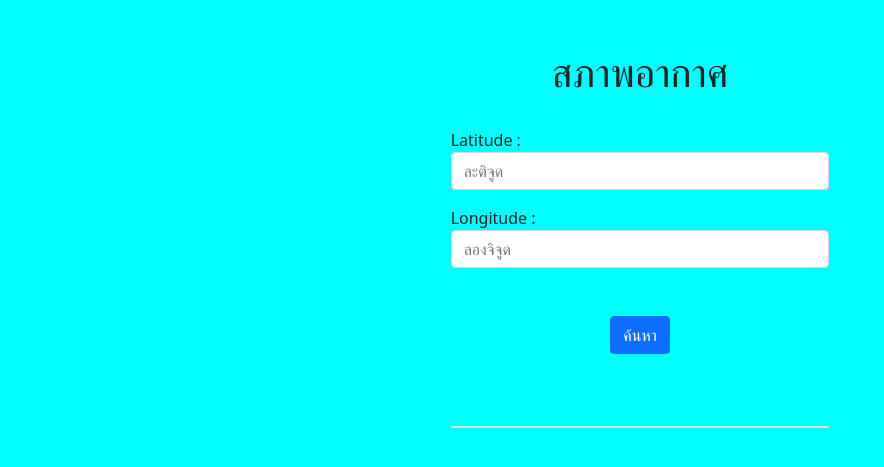
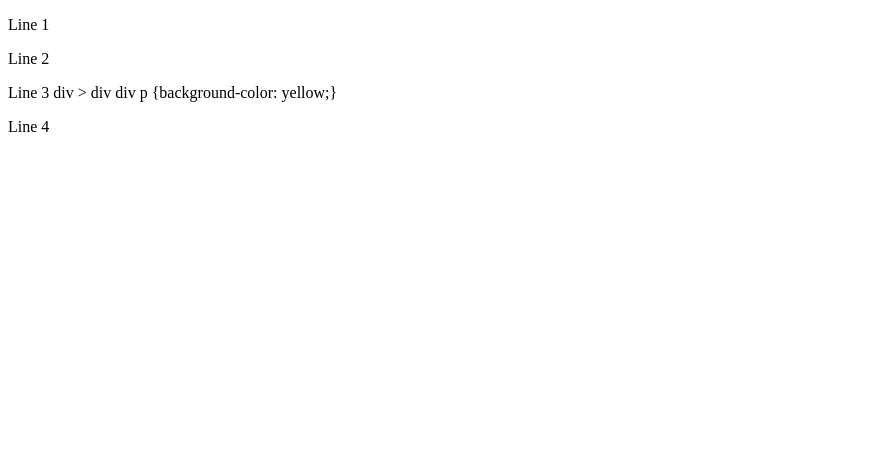
Before and after one commit to Alongkod113/json4, a PHP site: page / in a window 1280 px wide. Shown: the top 467 px of the page, without its empty margins (0-884 px from the left). Run offline with PHP 8.4, Linux system fonts and the light colour scheme.

Commit message:
Update index.php

```diff
--- a/index.php
+++ b/index.php
@@ -1,140 +1,20 @@
 <!DOCTYPE html>
-<html>
-
+<html lang="en">
 <head>
-    <title>Alongkod_63112379</title>
-    <meta name="viewport" content="initial-scale=1.0">
-    <meta charset="utf-8">
-    <script src="https://code.jquery.com/jquery-3.6.0.js"
-        integrity="sha256-H+K7U5CnXl1h5ywQfKtSj8PCmoN9aaq30gDh27Xc0jk=" crossorigin="anonymous"></script>
-    <link href="https://cdn.jsdelivr.net/npm/bootstrap@5.1.2/dist/css/bootstrap.min.css" rel="stylesheet">
-    <script src="https://cdn.jsdelivr.net/npm/bootstrap@5.1.2/dist/js/bootstrap.bundle.min.js"></script>
-
+    <meta charset="UTF-8">
+    <meta http-equiv="X-UA-Compatible" content="IE=edge">
+    <meta name="viewport" content="width=device-width, initial-scale=1.0">
+    <title>Document</title>
 </head>
-<style>
-    .br {
-        background-color: cyan
-    }
-</style>
-
-<body class="br">
-    <div class="container mt-5 col-4">
-        <div class="container mx-auto">
-            <p class="text-center h1">สภาพอากาศ</p>
-            <br />
-            <div class="from-group mb-3 ">
-                <span class="from-group-text">Latitude :</span>
-                <input type="text" class="form-control" placeholder="ละติจูด" aria-label="Latitude"
-                    aria-describedby="Latitude" id="Latitude">
-            </div>
-            <div class="from-group mb-3">
-                <span class="from-group-text">Longitude :</span>
-                <input type="text" class="form-control" placeholder="ลองจิจูด" aria-label="Longitude"
-                    aria-describedby="Longitude" id="Longitude">
-            </div>
-            <div class="container-fluid mt-5  d-flex justify-content-center">
-                <button type="button" class="btn btn-primary" id="btnSearch">ค้นหา</button>
-            </div>
-        </div>
-        <br />
-        <div class="container mt-5 d-flex justify-content-center">
-            <div class="card" id="cardWeather" style="width: 30rem; ">
-            </div>
-
+<body>
+    <div>
+        <p> Line 1</p>
+        <p> Line 2</p>
+        <div>
+            Line 3
+            div > div div p {background-color: yellow;}
         </div>
     </div>
-
+    <p> Line 4</p>
 </body>
-<script>
-
-    function setDefault() {
-        var urlDefualt = "https://api.openweathermap.org/data/2.5/weather?lat=8.2710995&lon=98.313486&appid=ec51e8410775f2be680dbd8514677c26";
-        $.getJSON(urlDefualt)
-            .done((data) => {
-                var datetime = convertHMS(data.dt);
-                var sunrise = convertHMS(data.sys["sunrise"]);
-                var sunset = convertHMS(data.sys["sunset"]);
-                var place = (data.name);
-                var windSpeed = (data.wind["speed"]);
-                var temp = ((data.main["temp"] - 273).toFixed(0) + " °C");
-                var humid = (data.main["humidity"] + "%");
-                $.each(data.weather[0], (key, value) => {
-                    for (let i = 0; i < (data.weather[0]).length; i++) {
-                        console.log(value);
-
-                    }
-                })
-
-
-                var line = "<div id='dataWeather'>";
-                line += "<img src='https://www.77kaoded.com/wp-content/uploads/2020/10/1188729.jpg' class='card-img-top' ><div class='card-body'>"
-                line += "<h5 class='card-title my-3 '>" + place + "</h5>";
-                line += "<p class='card-text'>อุณหภูมิ : " + temp + "</p>";
-                line += "<p class='card-text'>ความชื้นสัมพัทธ์ : " + humid + "</p>";
-                line += "<p class='card-text'>อาทิตย์ขึ้นเวลา : " + sunrise + "</p>";
-                line += "<p class='card-text'>อาทิตย์ตกเวลา : " + sunset + "</p>";
-                line += "<p class='card-text'>เวลา: " + datetime + "</p>";
-
-
-
-                line += "</div>"
-                $("#cardWeather").append(line);
-            }).fail((xhr, status, error) => { })
-    }
-
-    function LoadForcast() {
-        var lat = $("#Latitude").val();
-        var long = $("#Longitude").val();
-        var url = "https://api.openweathermap.org/data/2.5/weather?lat=" + lat + "&lon=" + long + "&appid=ec51e8410775f2be680dbd8514677c26"
-        $.getJSON(url)
-            .done((data) => {
-                var datetime = convertHMS(data.dt);
-                var sunrise = convertHMS(data.sys["sunrise"]);
-                var sunset = convertHMS(data.sys["sunset"]);
-                var place = (data.name);
-                var windSpeed = (data.wind["speed"]);
-                var temp = ((data.main["temp"] - 273).toFixed(0) + " °C");
-                var humid = (data.main["humidity"] + "%");
-                $.each(data.weather[0], (key, value) => {
-                    for (let i = 0; i < (data.weather[0]).length; i++) {
-                        console.log(value);
-
-                    }
-                })
-                var line = "<div id='dataWeather'>";
-                line += "<img src='https://mpics.mgronline.com/pics/Images/561000002001301.JPEG.webp' class='card-img-top' ><div class='card-body'>"
-                line += "<h5 class='card-title my-3'> " + place + "</h5>";
-                line += "<p class='card-text'>อุณหภูมิ : " + temp + "</p>";
-                line += "<p class='card-text'>ความชื้นสัมพัทธ์ : " + humid + "</p>";
-                line += "<p class='card-text'>อาทิตย์ขึ้นเวลา : " + sunrise + "</p>";
-                line += "<p class='card-text'>อาทิตย์ตกเวลา : " + sunset + "</p>";
-                line += "<p class='card-text'>เวลา : " + datetime + "</p>";
-
-                line += "</div>"
-                $("#cardWeather").append(line);
-
-            }).fail((xhr, status, error) => { })
-    }
-
-    function convertHMS(value) {
-        let time = value;
-        var convert = new Date(time * 1000);
-        var hours = convert.getHours();
-        var minutes = "0" + convert.getMinutes();
-        var seconds = "0" + convert.getSeconds();
-        return (hours + ':' + minutes.substr(-2) + ':' + seconds.substr(-2));
-
-    }
-
-
-    $(() => {
-        setDefault();
-        $("#btnSearch").click(() => {
-            LoadForcast();
-            $("#dataWeather").hide();
-
-        });
-    });
-</script>
-
 </html>
```
